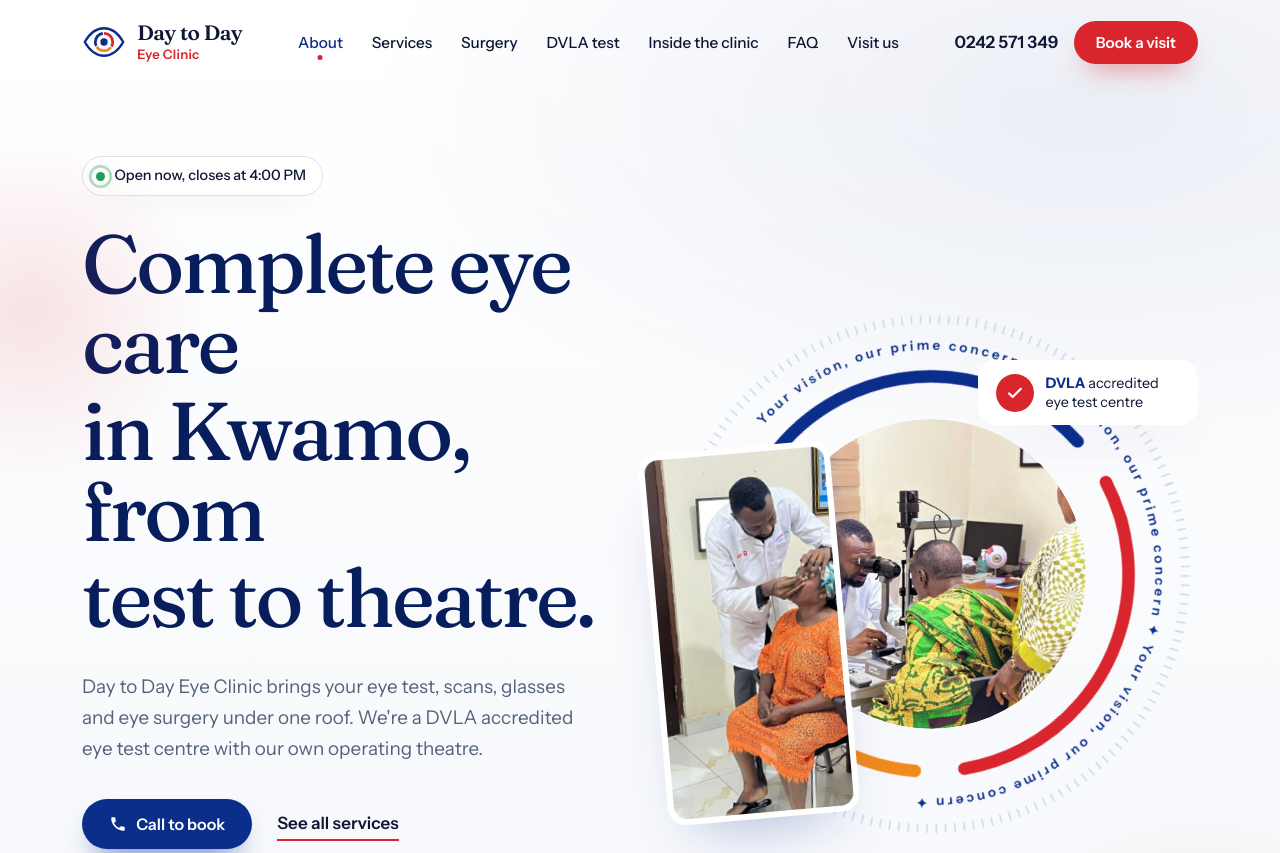
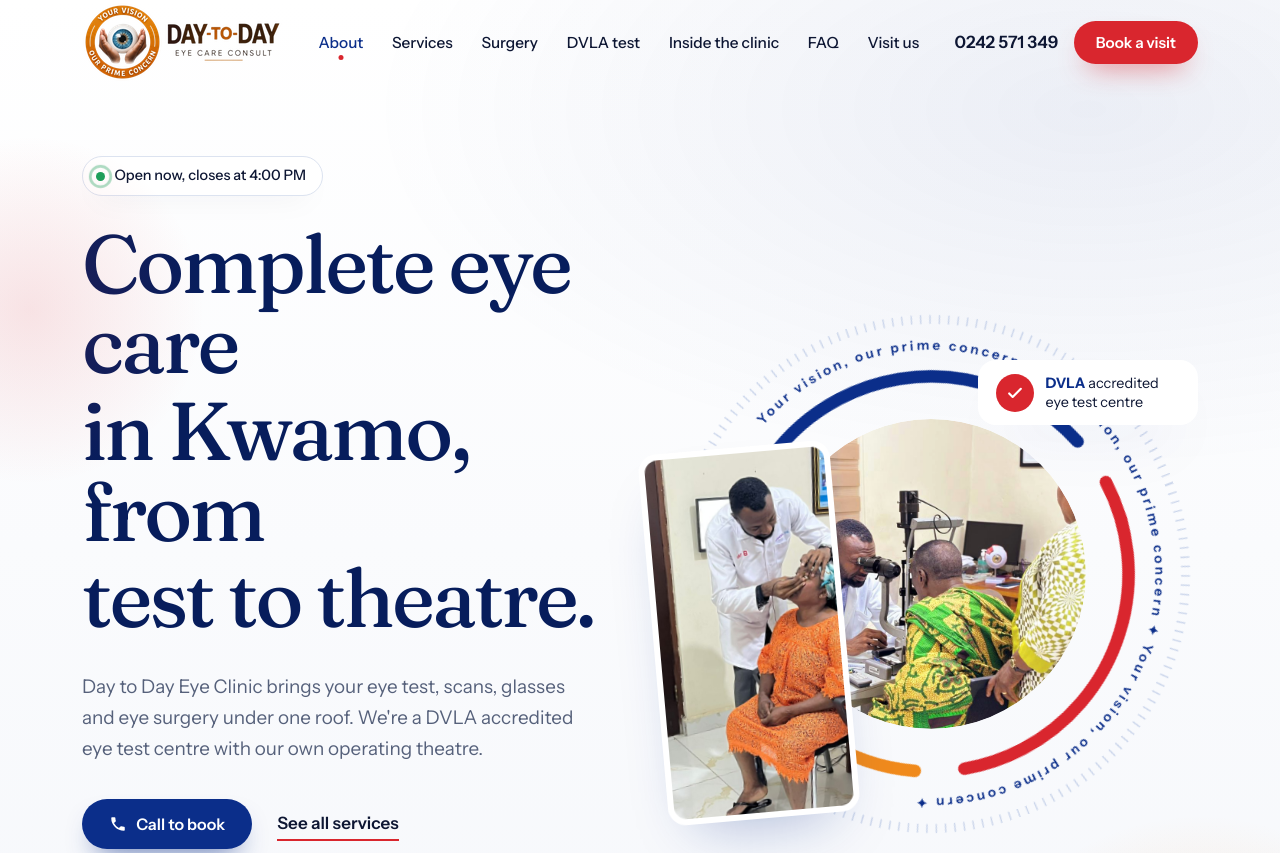
Before and after one commit to Hamza0854/daytodayeyeclinic, a plain HTML site: page index.html in a window 1280 px wide. Shown: the top 853 px of the page. Drawn offline with nearby package versions, Linux system fonts and the light colour scheme.

Commit message:
logo update

```diff
--- a/index.html
+++ b/index.html
@@ -35,8 +35,8 @@
   <meta name="twitter:image" content="https://www.daytodayeyeclinic.com/assets/images/h-img-1.jpeg">
 
   <!-- Icons -->
-  <link rel="icon" href="assets/images/favicon.svg" type="image/svg+xml">
-  <link rel="apple-touch-icon" href="assets/images/favicon.svg">
+  <link rel="icon" href="assets/images/favicon.png" type="image/svg+xml">
+  <link rel="apple-touch-icon" href="assets/images/favicon.png">
 
   <!-- Performance -->
   <link rel="preconnect" href="https://fonts.googleapis.com">
@@ -62,7 +62,7 @@
     "name": "Day to Day Eye Clinic",
     "slogan": "Your Vision, Our Prime Concern",
     "url": "https://www.daytodayeyeclinic.com/",
-    "logo": "https://www.daytodayeyeclinic.com/assets/images/favicon.svg",
+    "logo": "https://www.daytodayeyeclinic.com/assets/images/favicon.png",
     "image": [
       "https://www.daytodayeyeclinic.com/assets/images/v-img-1.jpeg",
       "https://www.daytodayeyeclinic.com/assets/images/h-img-1.jpeg",
@@ -163,17 +163,7 @@
     <div class="container-xl">
       <nav class="nav-wrap" aria-label="Main">
         <a class="brand" href="#top" aria-label="Day to Day Eye Clinic, home">
-          <svg class="brand-mark" viewBox="0 0 48 48" aria-hidden="true">
-            <path d="M3 24C9 13.5 16 9 24 9s15 4.5 21 15c-6 10.5-13 15-21 15S9 34.5 3 24Z" fill="none" stroke="currentColor" stroke-width="2.6" stroke-linejoin="round"/>
-            <circle cx="24" cy="24" r="9.5" fill="none" stroke="#D9262E" stroke-width="3" stroke-dasharray="20 40" transform="rotate(-90 24 24)"/>
-            <circle cx="24" cy="24" r="9.5" fill="none" stroke="#F08A1C" stroke-width="3" stroke-dasharray="18 42" stroke-dashoffset="-21" transform="rotate(-90 24 24)"/>
-            <circle cx="24" cy="24" r="9.5" fill="none" stroke="#0B2E8A" stroke-width="3" stroke-dasharray="18 42" stroke-dashoffset="-40" transform="rotate(-90 24 24)"/>
-            <circle cx="24" cy="24" r="4" fill="currentColor"/>
-          </svg>
-          <span class="brand-text">
-            <strong>Day to Day</strong>
-            <small>Eye Clinic</small>
-          </span>
+          <img src="assets/images/logo.png" alt="logo">
         </a>
 
         <ul class="nav-links d-none d-lg-flex">
@@ -770,14 +760,7 @@
       <div class="row g-5">
         <div class="col-lg-4">
           <a class="brand brand--footer" href="#top" aria-label="Back to top">
-            <svg class="brand-mark" viewBox="0 0 48 48" aria-hidden="true">
-              <path d="M3 24C9 13.5 16 9 24 9s15 4.5 21 15c-6 10.5-13 15-21 15S9 34.5 3 24Z" fill="none" stroke="currentColor" stroke-width="2.6" stroke-linejoin="round"/>
-              <circle cx="24" cy="24" r="9.5" fill="none" stroke="#D9262E" stroke-width="3" stroke-dasharray="20 40" transform="rotate(-90 24 24)"/>
-              <circle cx="24" cy="24" r="9.5" fill="none" stroke="#F08A1C" stroke-width="3" stroke-dasharray="18 42" stroke-dashoffset="-21" transform="rotate(-90 24 24)"/>
-              <circle cx="24" cy="24" r="9.5" fill="none" stroke="#0B2E8A" stroke-width="3" stroke-dasharray="18 42" stroke-dashoffset="-40" transform="rotate(-90 24 24)"/>
-              <circle cx="24" cy="24" r="4" fill="currentColor"/>
-            </svg>
-            <span class="brand-text"><strong>Day to Day</strong><small>Eye Clinic</small></span>
+            <img src="assets/images/logo.png" alt="logo" class="img-fluid">
           </a>
           <p class="footer-tagline">Your vision, our prime concern.</p>
         </div>
```
Also changed, not shown: assets/images/favicon.png (added), assets/images/logo-horizontal-white.jpg (added), assets/images/logo-horizontal.png (added), assets/images/logo.jpeg (added), assets/images/logo.png (added).
